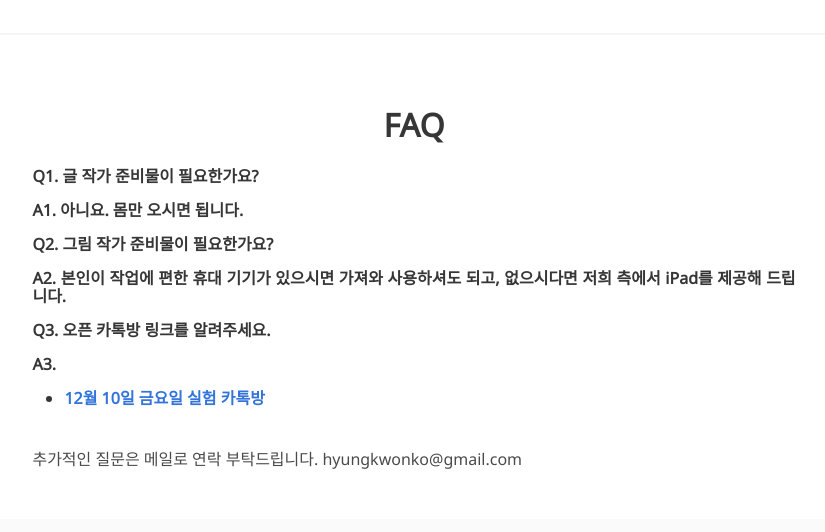
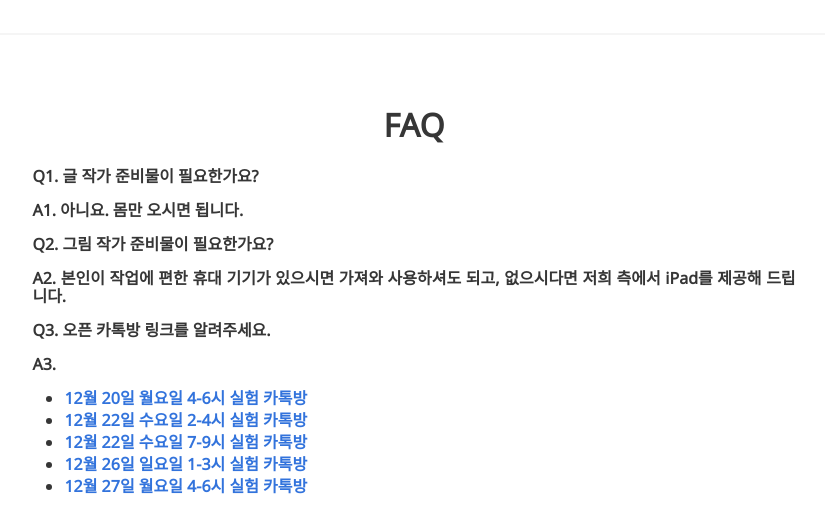
Before and after one commit to hyungkwonko/webtoon-user-study, a plain HTML site: page index.html in a window 1280 px wide. Shown: the part 7403-7935 px from the top of the page, without its empty margins (226-1051 px from the left). Drawn offline with nearby package versions, Linux system fonts and the light colour scheme; some icons are missing; a web font is replaced by a local one.

Commit message:
Update index.html

```diff
--- a/index.html
+++ b/index.html
@@ -537,7 +537,11 @@
           <h6>Q3. 오픈 카톡방 링크를 알려주세요.</h6>
           <h6>A3.
             <ul>
-              <li><a href="https://open.kakao.com/o/g8U7kuNd">12월 10일 금요일 실험 카톡방</a></li>
+              <li><a href="https://open.kakao.com/o/g8U7kuNd">12월 20일 월요일 4-6시 실험 카톡방</a></li>
+              <li><a href="https://open.kakao.com/o/g8U7kuNd">12월 22일 수요일 2-4시 실험 카톡방</a></li>
+              <li><a href="https://open.kakao.com/o/g8U7kuNd">12월 22일 수요일 7-9시 실험 카톡방</a></li>
+              <li><a href="https://open.kakao.com/o/g8U7kuNd">12월 26일 일요일 1-3시 실험 카톡방</a></li>
+              <li><a href="https://open.kakao.com/o/g8U7kuNd">12월 27일 월요일 4-6시 실험 카톡방</a></li>
 <!--               <li><a href="https://open.kakao.com/o/gtDJS1ud">8월 20일 실험 카톡방</a></li>
               <li><a href="https://open.kakao.com/o/ge0bT1ud">8월 21일 실험 카톡방</a></li>
               <li><a href="https://open.kakao.com/o/g5rtT1ud">8월 23일 실험 카톡방</a></li>
```
